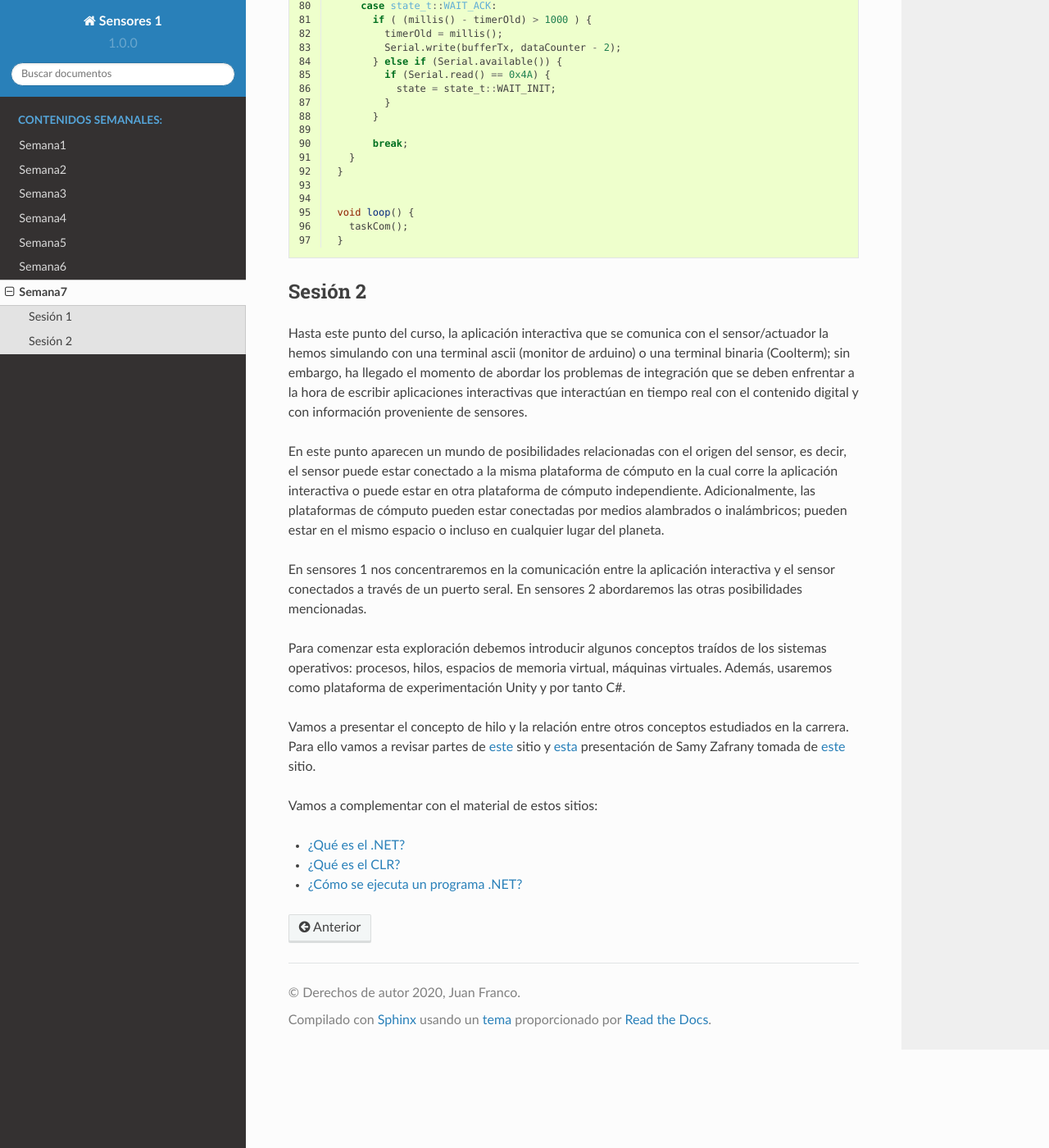
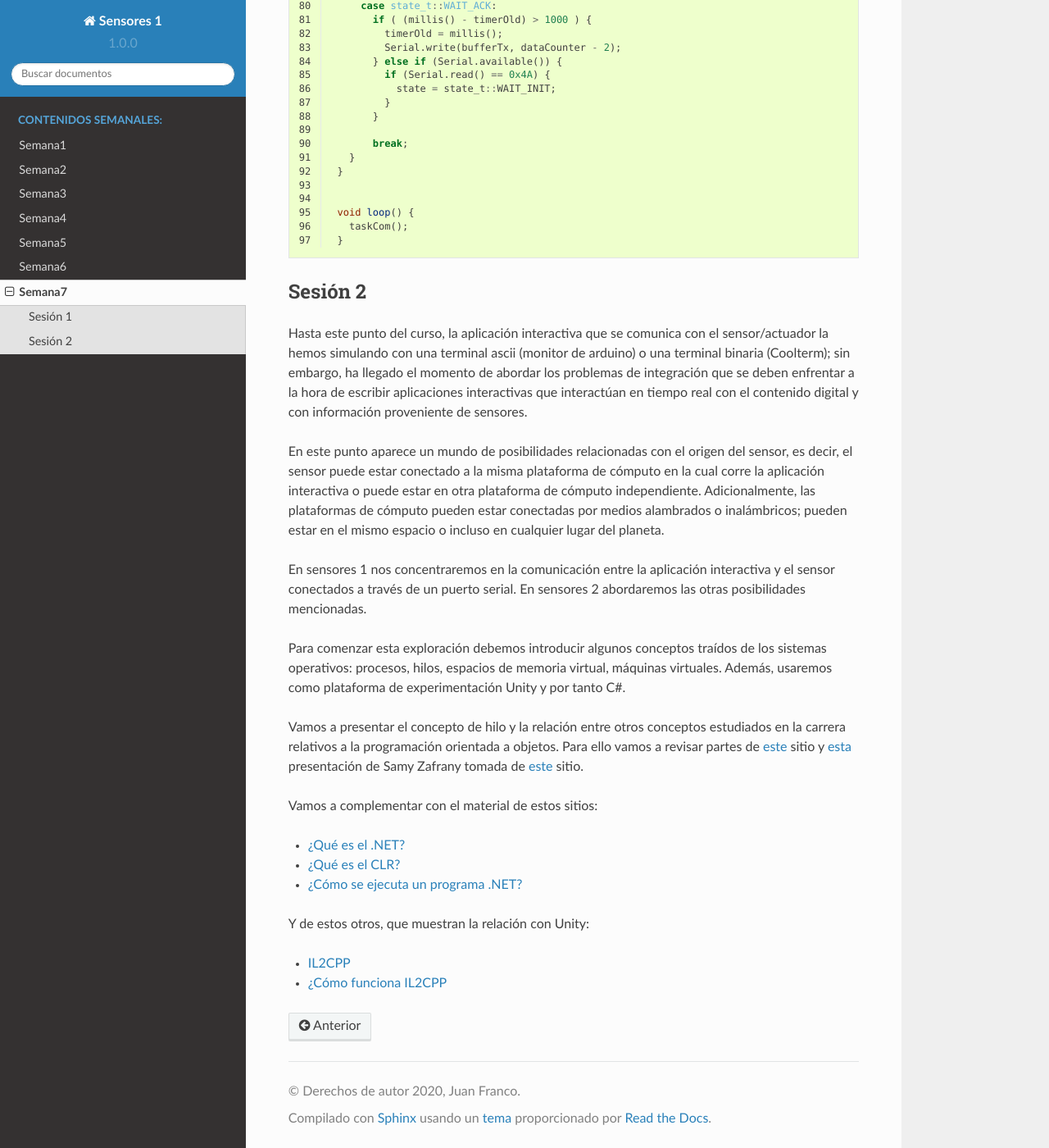
Before and after one commit to juanferfranco/sensores1, a Sphinx documentation site: the page built from docs/_semana7/semana7.rst, in a window 1280 px wide and 1400 px high, scrolled down 2053 px. Shown: the whole window at 82% size. Built offline with Sphinx 7.4.7 and the Read the Docs theme 2.0.0, drawn with Linux system fonts in a browser that asks for light colours.

Commit message:
update week 7

```diff
--- a/docs/_semana7/semana7.rst
+++ b/docs/_semana7/semana7.rst
@@ -123,7 +123,7 @@ problemas de integración que se deben enfrentar a la hora de
 escribir aplicaciones interactivas que interactúan en tiempo real
 con el contenido digital y con información proveniente de sensores.
 
-En este punto aparecen un mundo de posibilidades relacionadas con
+En este punto aparece un mundo de posibilidades relacionadas con
 el origen del sensor, es decir, el sensor puede estar conectado
 a la misma plataforma de cómputo en la cual corre la aplicación
 interactiva o puede estar en otra plataforma de cómputo
@@ -133,7 +133,7 @@ en el mismo espacio o incluso en cualquier lugar del planeta.
 
 En sensores 1 nos concentraremos en la comunicación entre la
 aplicación interactiva y el sensor conectados a través de un puerto
-seral. En sensores 2 abordaremos las otras posibilidades mencionadas.
+serial. En sensores 2 abordaremos las otras posibilidades mencionadas.
 
 Para comenzar esta exploración debemos introducir algunos conceptos
 traídos de los sistemas operativos: procesos, hilos, espacios de memoria
@@ -141,9 +141,9 @@ virtual, máquinas virtuales. Además, usaremos como plataforma de
 experimentación Unity y por tanto C#.
 
 Vamos a presentar el concepto de hilo y la relación entre otros
-conceptos estudiados en la carrera. Para ello vamos a revisar
-partes de `este <http://www.albahari.com/threading/>`__ sitio y
-`esta <https://drive.google.com/file/d/1kYL85ThVU5xJmCiCPDVskS-UI4Y5jDde/view?usp=sharing>`__
+conceptos estudiados en la carrera relativos a la programación orientada
+a objetos. Para ello vamos a revisar partes de `este <http://www.albahari.com/threading/>`__
+sitio y `esta <https://drive.google.com/file/d/1kYL85ThVU5xJmCiCPDVskS-UI4Y5jDde/view?usp=sharing>`__
 presentación de Samy Zafrany tomada de `este <https://samyzaf.com/braude/OS/index.html>`__
 sitio.
 
@@ -152,3 +152,8 @@ Vamos a complementar con el material de estos sitios:
 * `¿Qué es el .NET? <https://dotnettutorials.net/lesson/dotnet-framework/>`__
 * `¿Qué es el CLR? <https://dotnettutorials.net/lesson/common-language-runtime-dotnet/>`__
 * `¿Cómo se ejecuta un programa .NET? <https://dotnettutorials.net/lesson/dotnet-program-execution-process/>`__
+
+Y de estos otros, que muestran la relación con Unity:
+
+* `IL2CPP <https://docs.unity3d.com/Manual/IL2CPP.html>`__
+* `¿Cómo funciona IL2CPP <https://docs.unity3d.com/Manual/IL2CPP.html>`__
```
